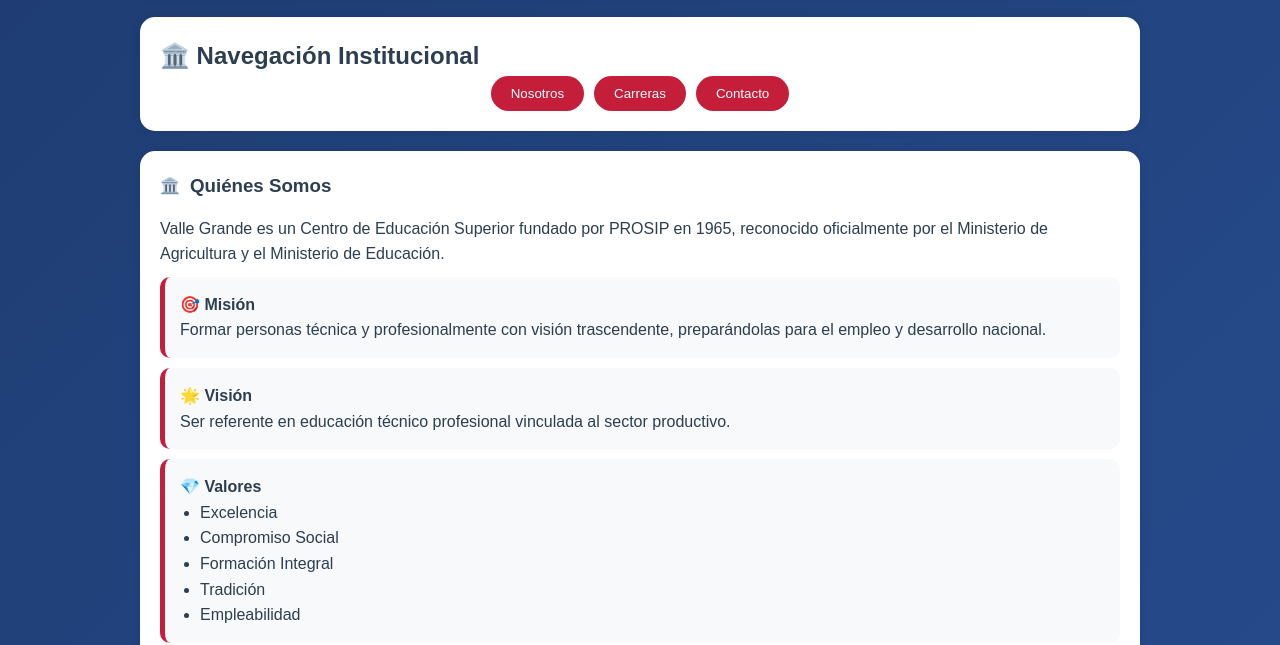
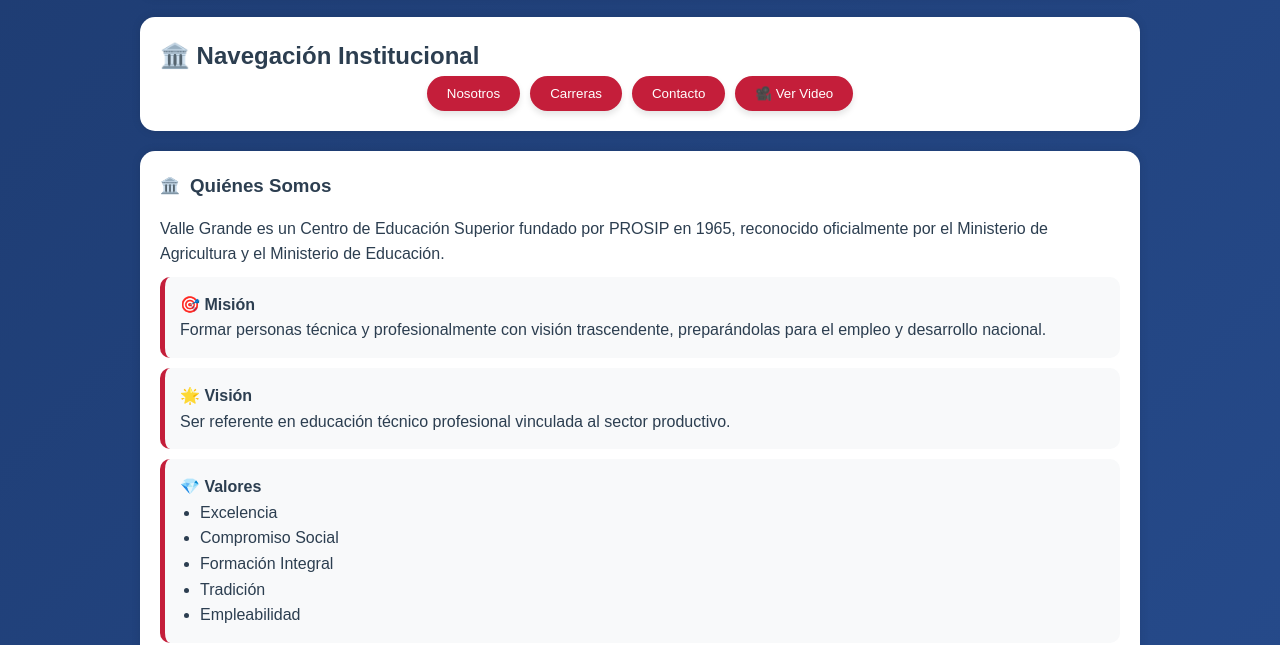
Before and after one commit to luiswtb01/Draco, a plain HTML site: page index.html in a window 1280 px wide. Shown: the part 175-820 px from the top of the page. Drawn offline with Linux system fonts and the light colour scheme.

Commit message:
Update index.html

```diff
--- a/index.html
+++ b/index.html
@@ -1,8 +1,8 @@
 <!DOCTYPE html>
 <html lang="es">
 <head>
-  <meta charset="UTF-8">
-  <meta name="viewport" content="width=device-width, initial-scale=1.0">
+  <meta charset="UTF-8" />
+  <meta name="viewport" content="width=device-width, initial-scale=1.0"/>
   <title>Instituto Valle Grande</title>
   <style>
     * { margin: 0; padding: 0; box-sizing: border-box; }
@@ -19,39 +19,96 @@
       background: linear-gradient(135deg, #c41e3a, #8b0000); color: white; text-align: center;
     }
     header h1 { font-size: 2em; margin-bottom: 10px; }
-    .nav-buttons, .resources-grid { display: flex; flex-wrap: wrap; gap: 10px; justify-content: center; }
-    .nav-btn, .card button {
-      background: #c41e3a; color: white; border: none; padding: 10px 20px; border-radius: 20px;
+    .nav-buttons, .resources-grid {
+      display: flex; flex-wrap: wrap; gap: 10px; justify-content: center;
+    }
+
+    /* BOTONES INTERACTIVOS */
+    .nav-btn, .card button, .video-btn {
+      background: #c41e3a;
+      color: white;
+      border: none;
+      padding: 10px 20px;
+      border-radius: 20px;
       cursor: pointer;
+      transition: all 0.3s ease;
+      box-shadow: 0 4px 6px rgba(0,0,0,0.1);
+      position: relative;
+      overflow: hidden;
     }
-    .card, .resources-section { padding: 20px; }
-    .card-header { display: flex; align-items: center; gap: 10px; margin-bottom: 15px; }
+
+    .nav-btn:hover, .video-btn:hover {
+      background: #8b0000;
+      transform: scale(1.05);
+      box-shadow: 0 6px 10px rgba(0,0,0,0.15);
+    }
+
+    .nav-btn:active, .video-btn:active {
+      transform: scale(0.95);
+      background: #600000;
+    }
+
+    .nav-btn::after, .video-btn::after {
+      content: "";
+      position: absolute;
+      top: 0; left: 0;
+      width: 100%; height: 100%;
+      background: rgba(255,255,255,0.1);
+      opacity: 0;
+      transition: opacity 0.3s;
+    }
+
+    .nav-btn:hover::after, .video-btn:hover::after {
+      opacity: 1;
+    }
+
+    .card-header {
+      display: flex; align-items: center; gap: 10px; margin-bottom: 15px;
+    }
     .info-box, .carrera-card, .resource-item {
-      background: #f8f9fa; border-left: 5px solid #c41e3a; padding: 15px; margin-top: 10px; border-radius: 10px;
+      background: #f8f9fa;
+      border-left: 5px solid #c41e3a;
+      padding: 15px;
+      margin-top: 10px;
+      border-radius: 10px;
     }
     ul { padding-left: 20px; }
-    .progress-container { position: fixed; top: 0; left: 0; width: 100%; height: 4px; background: rgba(255,255,255,0.3); z-index: 1000; }
-    .progress-bar { height: 100%; background: linear-gradient(90deg, #c41e3a, #8b0000); width: 0%; transition: width 0.3s; }
+
+    .progress-container {
+      position: fixed; top: 0; left: 0; width: 100%; height: 4px;
+      background: rgba(255,255,255,0.3); z-index: 1000;
+    }
+    .progress-bar {
+      height: 100%; background: linear-gradient(90deg, #c41e3a, #8b0000);
+      width: 0%; transition: width 0.3s;
+    }
+
     @media (max-width: 768px) {
-      .nav-buttons, .card-header { flex-direction: column; text-align: center; }
+      .nav-buttons, .card-header {
+        flex-direction: column; text-align: center;
+      }
     }
   </style>
 </head>
 <body>
 <div class="progress-container"><div class="progress-bar" id="progressBar"></div></div>
+
 <header>
   <h1>Instituto Valle Grande</h1>
   <p>Centro de Educación Superior Técnico Profesional</p>
   <p>📍 San Vicente de Cañete, Lima - Perú</p>
 </header>
+
 <div class="nav-quick">
   <h2>🏛️ Navegación Institucional</h2>
   <div class="nav-buttons">
     <button class="nav-btn" onclick="scrollToSection('nosotros-section')">Nosotros</button>
     <button class="nav-btn" onclick="scrollToSection('carreras-section')">Carreras</button>
     <button class="nav-btn" onclick="scrollToSection('contacto-section')">Contacto</button>
+    <button class="video-btn" onclick="openVideo()">🎥 Ver Video</button>
   </div>
 </div>
+
 <div class="card" id="nosotros-section">
   <div class="card-header"><div>🏛️</div><h3>Quiénes Somos</h3></div>
   <p>Valle Grande es un Centro de Educación Superior fundado por PROSIP en 1965, reconocido oficialmente por el Ministerio de Agricultura y el Ministerio de Educación.</p>
@@ -74,6 +131,7 @@
     </ul>
   </div>
 </div>
+
 <div class="card" id="carreras-section">
   <div class="card-header"><div>🎓</div><h3>Carreras Profesionales</h3></div>
   <div class="carrera-card">
@@ -101,6 +159,7 @@
     </div>
   </div>
 </div>
+
 <div class="resources-section" id="contacto-section">
   <h2 style="color:#c41e3a; text-align:center;">📞 Contacto e Información</h2>
   <div class="resources-grid">
@@ -140,9 +199,11 @@
     </div>
   </div>
 </div>
+
 <footer>
   <p>Instituto Valle Grande - Centro de Educación Superior</p>
 </footer>
+
 <script>
   function scrollToSection(id) {
     const el = document.getElementById(id);
@@ -153,6 +214,9 @@
     const height = document.documentElement.scrollHeight - document.documentElement.clientHeight;
     document.getElementById('progressBar').style.width = (scrollTop / height * 100) + '%';
   });
+  function openVideo() {
+    window.open('https://youtu.be/pcTfmZiIUdU?si=xEd7WYNT6-zKoAZW', '_blank');
+  }
 </script>
 </body>
 </html>
```
